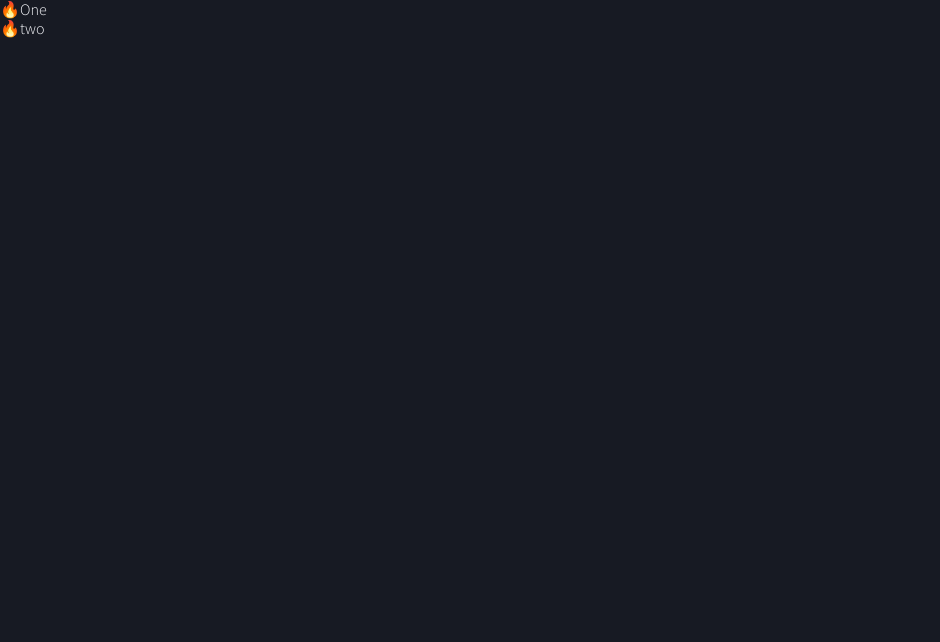
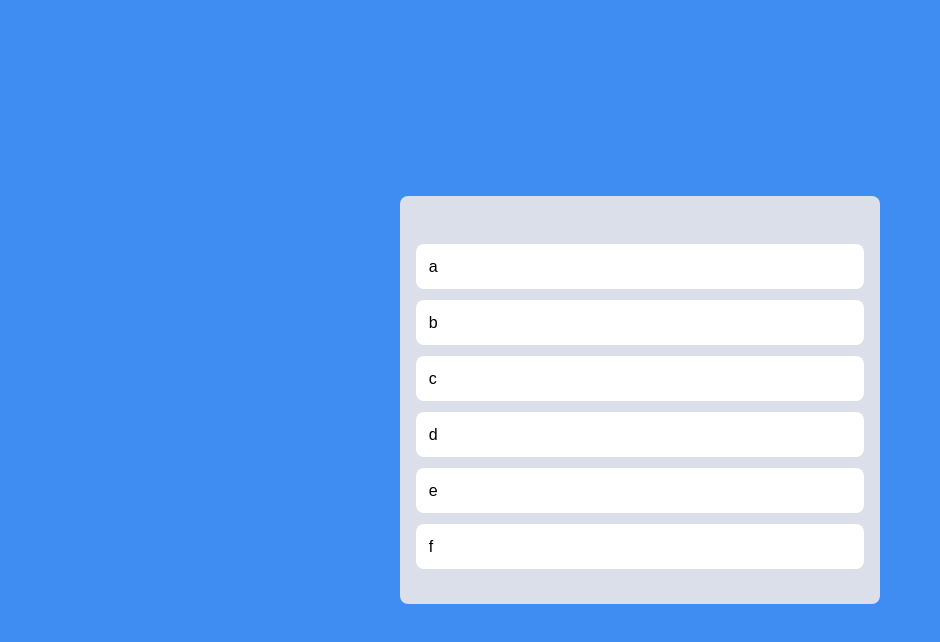
Before and after one commit to Typonote/TrelloClone, a React (Create React App) app: page / in a window 1280 px wide. Shown: the top 642 px of the page, without its empty margins (0-940 px from the left). Built offline with nearby package versions, Linux system fonts and the light colour scheme.

Commit message:
#4 Styles and Placeholders

```diff
--- a/src/App.tsx
+++ b/src/App.tsx
@@ -1,34 +1,68 @@
 import { DragDropContext, Droppable, Draggable } from "react-beautiful-dnd";
+import styled from "styled-components";
+
+const Wrapper = styled.div`
+  display: flex;
+  max-width: 480px;
+  width: 100%;
+  margin: 0 auto;
+  justify-content: center;
+  align-items: center;
+  height: 100vh;
+`;
+
+const Boards = styled.div`
+  display: grid;
+  width: 100%;
+  grid-template-columns: repeat(1, 1fr);
+`;
+
+const Board = styled.div`
+  padding: 1.5rem 1rem;
+  padding-top: 3rem;
+  background-color: ${(props) => props.theme.boardColor};
+  border-radius: 0.5rem;
+  min-height: min-content;
+`;
+
+const Card = styled.div`
+  border-radius: 0.5rem;
+  margin-bottom: 0.7rem;
+  padding: 0.8rem 0.8rem;
+  background-color: ${(props) => props.theme.cardColor};
+`;
+
+const toDos = ["a", "b", "c", "d", "e", "f"];
 
 function App() {
   const onDragEnd = () => {};
 
   return (
     <DragDropContext onDragEnd={onDragEnd}>
-      <div>
+      <Wrapper>
+        <Boards>
           <Droppable droppableId="one">
             {(magic) => (
-            <ul ref={magic.innerRef} {...magic.droppableProps}>
-              <Draggable draggableId="first" index={0}>
+              <Board ref={magic.innerRef} {...magic.droppableProps}>
+                {toDos.map((toDo, index) => (
+                  <Draggable draggableId={toDo} index={index}>
                     {(magic) => (
-                  <li ref={magic.innerRef} {...magic.draggableProps}>
-                    <span {...magic.dragHandleProps}>🔥</span>
-                    One
-                  </li>
+                      <Card
+                        ref={magic.innerRef}
+                        {...magic.dragHandleProps}
+                        {...magic.draggableProps}
+                      >
+                        {toDo}
+                      </Card>
                     )}
                   </Draggable>
-              <Draggable draggableId="second" index={1}>
-                {(magic) => (
-                  <li ref={magic.innerRef} {...magic.draggableProps}>
-                    <span {...magic.dragHandleProps}>🔥</span>
-                    two
-                  </li>
-                )}
-              </Draggable>
-            </ul>
+                ))}
+                {magic.placeholder}
+              </Board>
             )}
           </Droppable>
-      </div>
+        </Boards>
+      </Wrapper>
     </DragDropContext>
   );
 }
--- a/src/index.tsx
+++ b/src/index.tsx
@@ -4,7 +4,7 @@
 import App from "./App";
 
 import { ThemeProvider } from "styled-components";
-import { darkTheme } from "./theme";
+import { darkTheme, lightTheme } from "./theme";
 import { RecoilRoot } from "recoil";
 
 import { createGlobalStyle } from "styled-components";
@@ -65,7 +65,7 @@
   font-weight: 300;
   font-family: 'Source Sans Pro', sans-serif;
   background-color:${(props) => props.theme.bgColor};
-  color:${(props) => props.theme.textColor};
+  color:black;
   line-height: 1.2;
 }
 a {
@@ -77,7 +77,7 @@
 ReactDOM.render(
   <React.StrictMode>
     <RecoilRoot>
-      <ThemeProvider theme={darkTheme}>
+      <ThemeProvider theme={lightTheme}>
         <GlobalStyle />
         <App />
       </ThemeProvider>
--- a/src/styled.d.ts
+++ b/src/styled.d.ts
@@ -2,12 +2,8 @@
 
 declare module "styled-components" {
   export interface DefaultTheme {
-    textColor: string;
     bgColor: string;
+    boardColor: string;
     cardColor: string;
-    accentColor: string;
-    positiveColor: string;
-    negativeColor: string;
-    priceCardColor: string;
   }
 }
--- a/src/theme.ts
+++ b/src/theme.ts
@@ -1,33 +1,13 @@
 import { DefaultTheme } from "styled-components";
 
 export const darkTheme: DefaultTheme = {
-  // 전체 배경:  군청색
-  bgColor: "#171a23",
-  // 글씨: 흰색
-  textColor: "#f5f6fa",
-  // 카드: 옅은 검은색
-  cardColor: "#1b2440",
-  priceCardColor: "#2a3556",
-  // 강조: 보라색
-  accentColor: "#8c7ae6",
-  // 긍정: 초록
-  positiveColor: "#4cd137",
-  // 부정: 빨강
-  negativeColor: "#e84118",
+  bgColor: "#171A23",
+  boardColor: "#2A3556",
+  cardColor: "white",
 };
 
 export const lightTheme: DefaultTheme = {
-  // 전체 배경: 옅은 회색
-  bgColor: "#edf2f7",
-  // 글씨: 검은색
-  textColor: "black",
-  // 카드: 흰색
-  cardColor: "#ffffff",
-  priceCardColor: "#e8f0fe",
-  // 강조: 짙은 파랑색
-  accentColor: "#40739e",
-  // 긍정: 초록
-  positiveColor: "#4cd137",
-  // 부정: 빨강
-  negativeColor: "#e84118",
+  bgColor: "#3F8CF2",
+  boardColor: "#DADFE9",
+  cardColor: "white",
 };
```
Lines whose indentation alone changed are shown as unchanged.
